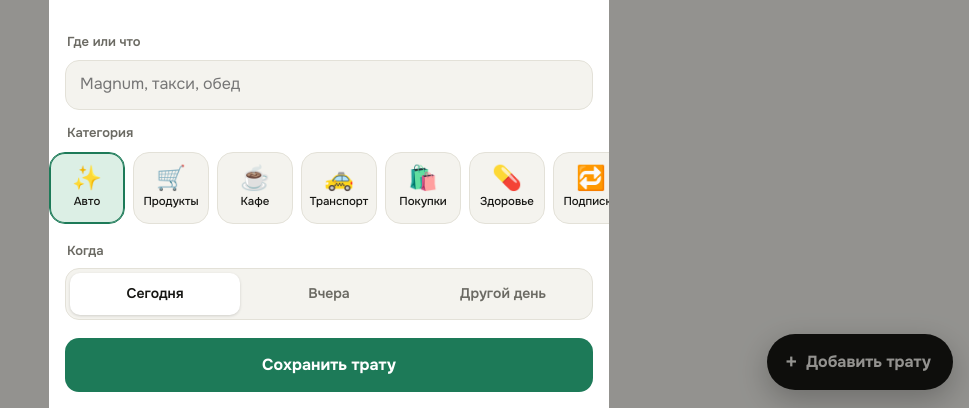
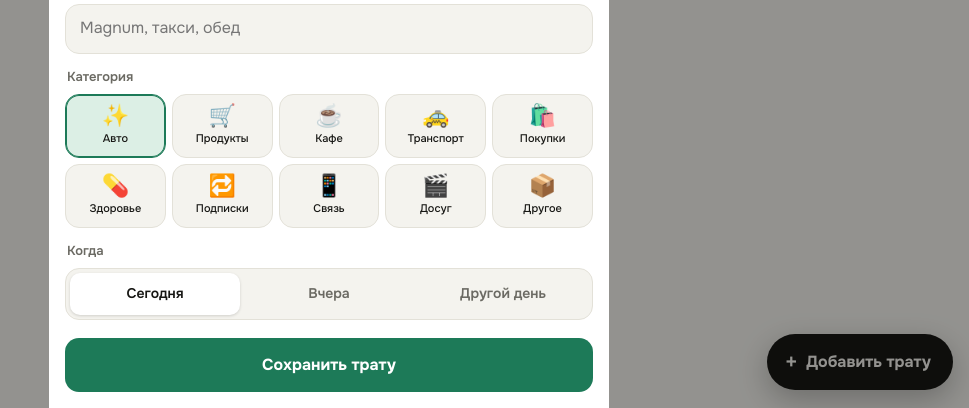
Before and after one commit to KudyaKun/budget, a plain HTML site: page index.html in a window 1280 px wide. Both pictures are taken after typing "Sample123", "Sample", "Sample" into the empty fields and a click on the button "Добавить трату". Shown: the part 392-800 px from the top of the page, without its empty margins (311-1280 px from the left). Drawn offline with Linux system fonts and the light colour scheme.

Commit message:
Категории в шторке сеткой 5×2 вместо обрезанной ленты
Co-Authored-By: Claude Opus 5.5 <noreply@anthropic.com>

```diff
--- a/index.html
+++ b/index.html
@@ -215,12 +215,12 @@
   .sec-label { display: block; font-size: 13px; color: var(--muted); margin: 14px 2px 8px; font-weight: 600; }
   .text-in { width: 100%; border: 1px solid var(--line); background: var(--bg); border-radius: var(--r-md); padding: 12px 14px; min-height: 50px; font-size: 16px; }
   .text-in:focus { outline: 0; border-color: var(--accent); }
-  .cat-strip { display: flex; gap: 8px; overflow-x: auto; margin: 0 -16px; padding: 2px 16px 4px; scroll-snap-type: x proximity; scrollbar-width: none; }
-  .cat-strip::-webkit-scrollbar { display: none; }
-  .ctile { flex: none; width: 76px; min-height: 72px; border-radius: 16px; border: 1px solid var(--line); background: var(--bg); scroll-snap-align: start;
-    display: flex; flex-direction: column; align-items: center; justify-content: center; gap: 4px; font-size: 11.5px; font-weight: 500; padding: 8px 4px;
+  .cat-strip { display: grid; grid-template-columns: repeat(5, minmax(0, 1fr)); gap: 6px; }
+  .ctile { min-width: 0; min-height: 64px; border-radius: 14px; border: 1px solid var(--line); background: var(--bg);
+    display: flex; flex-direction: column; align-items: center; justify-content: center; gap: 4px; font-size: 11px; font-weight: 500; padding: 8px 2px;
+    white-space: nowrap; overflow: hidden; text-overflow: ellipsis;
     transition: transform .12s, background .15s, border-color .15s; }
-  .ctile b { font-size: 24px; line-height: 1; font-weight: 400; }
+  .ctile b { font-size: 22px; line-height: 1; font-weight: 400; }
   .ctile:active { transform: scale(.94); }
   .ctile[aria-pressed="true"] { background: var(--accent-soft); border-color: var(--accent); color: var(--ink); box-shadow: inset 0 0 0 1px var(--accent); }
   .seg { display: grid; grid-template-columns: repeat(3, minmax(0, 1fr)); gap: 4px; padding: 4px; background: var(--bg); border: 1px solid var(--line); border-radius: var(--r-md); }
@@ -429,7 +429,7 @@
   const APP = 'https://script.google.com/macros/s/AKfycbyezmLrGO8JE5nwWESKBgO19HRYjA0xRVgSib6g2K-QFl-wEG5MbZSO07eEWcaRSOa23g/exec';
   const STORE = 'expenses-key';
   // Версия страницы: менять при каждой публикации, чтобы iPhone подтянул обновление сам
-  const VERSION = '7';
+  const VERSION = '8';
 
   // iPhone держит приложение с экрана «Домой» в памяти. Сверяем версию с сайтом и перезагружаемся, если вышла новая.
   async function checkUpdate() {
@@ -455,6 +455,7 @@
     'Развлечения': { e: '🎬', c: '#c9a227' },
     'Другое':      { e: '📦', c: '#8a8a84' },
   };
+  const SHORT = { 'Развлечения': 'Досуг', 'Транспорт': 'Транспорт' };
   const catOf = n => CAT[n] || CAT['Другое'];
 
   const $ = id => document.getElementById(id);
@@ -805,8 +806,7 @@
   function openSheet() {
     fCat = '';
     $('f-cats').innerHTML = '<button type="button" class="ctile" aria-pressed="true" data-c=""><b>✨</b>Авто</button>' +
-      S.cats.map(c => '<button type="button" class="ctile" aria-pressed="false" data-c="' + esc(c) + '"><b>' + catOf(c).e + '</b>' + esc(c) + '</button>').join('');
-    $('f-cats').scrollLeft = 0;
+      S.cats.map(c => '<button type="button" class="ctile" aria-pressed="false" data-c="' + esc(c) + '" aria-label="' + esc(c) + '"><b>' + catOf(c).e + '</b>' + esc(SHORT[c] || c) + '</button>').join('');
     $('f-date').max = iso(today);
     setWhen(S.sel > today ? today : S.sel);
     $('f-amount').value = ''; sizeAmount(); $('f-merchant').value = ''; $('f-amount-field').classList.remove('bad-amount');
```
